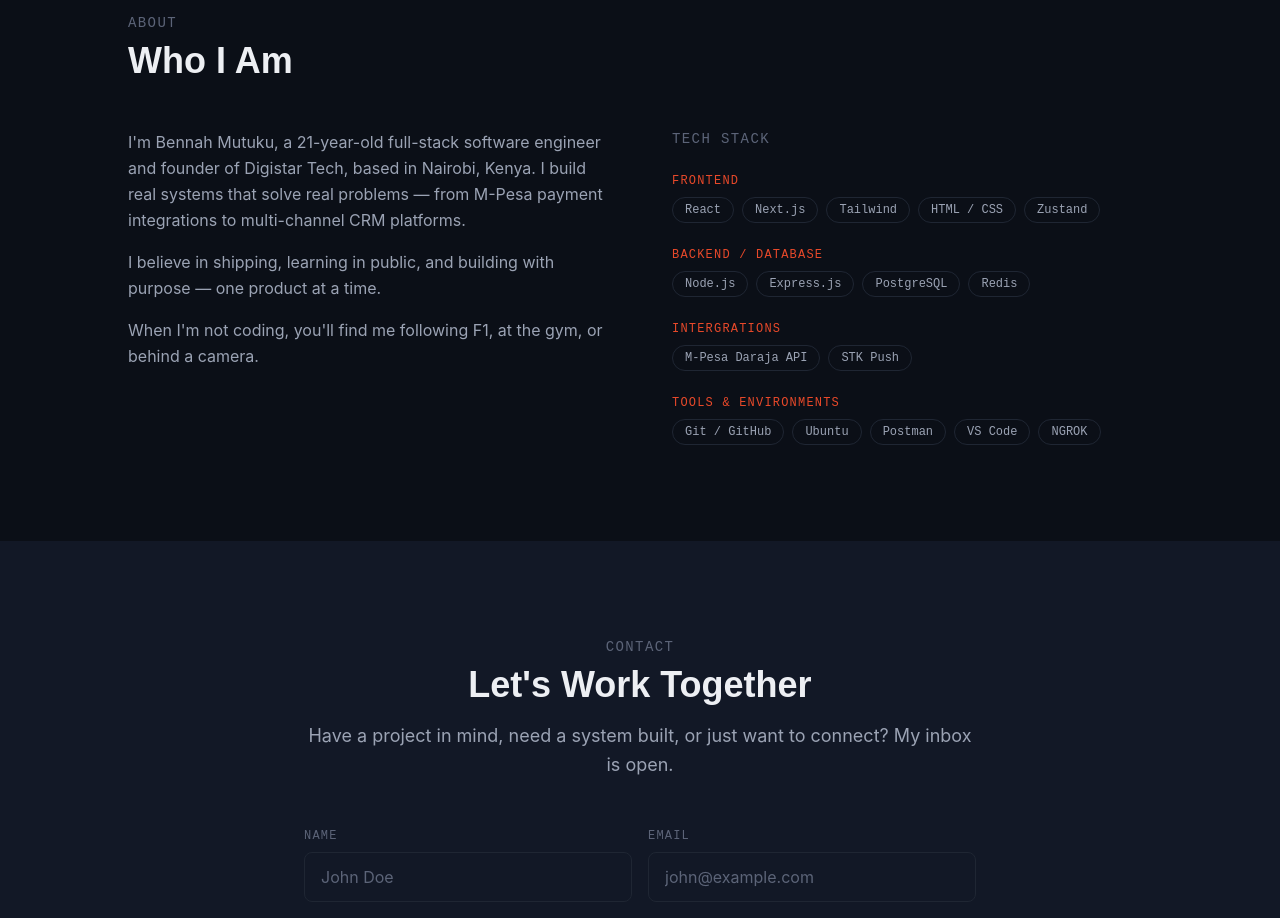
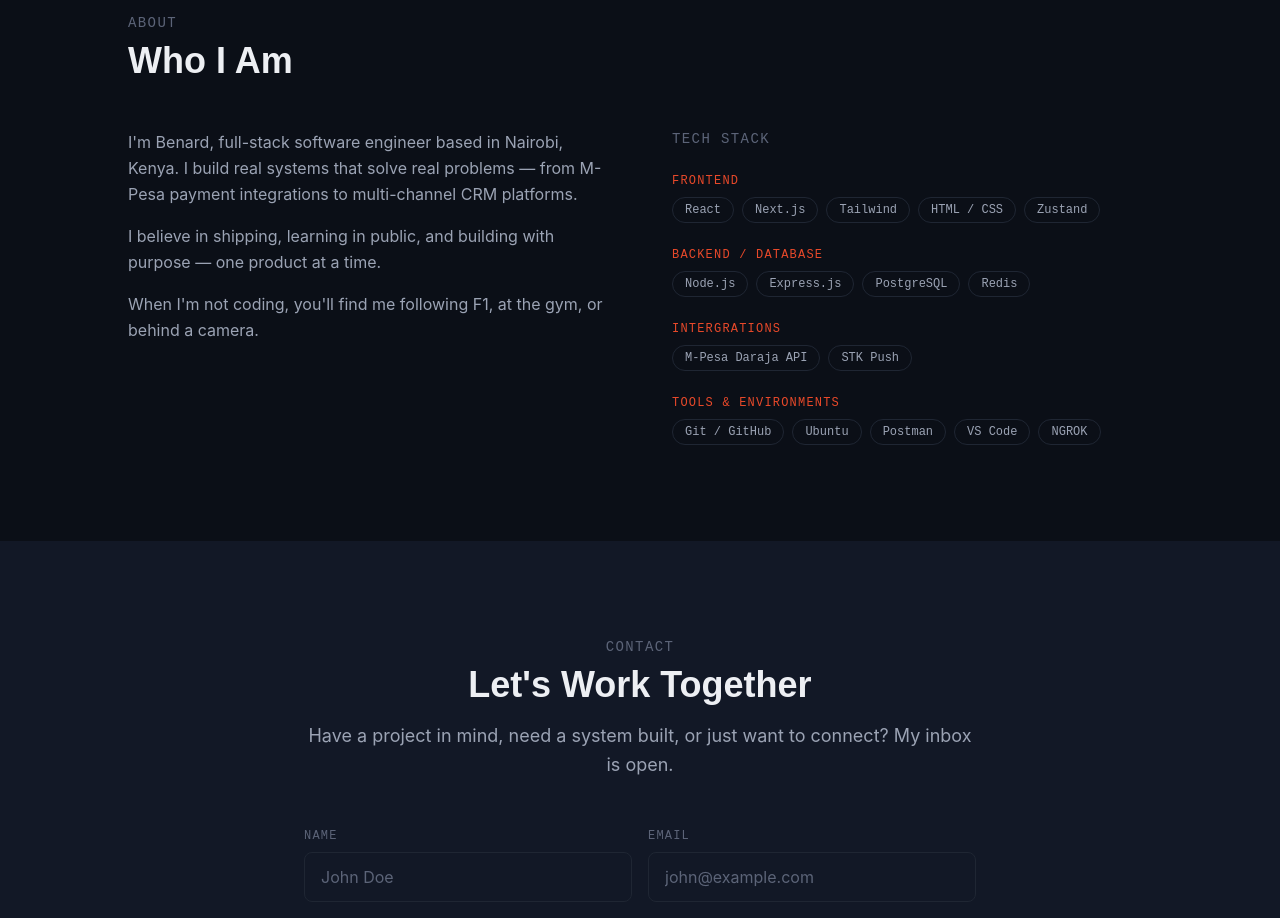
Before and after one commit to bennah995/bennah.dev, a React (Vite) app: page / in a window 1280 px wide. Shown: the part 1580-2498 px from the top of the page. Built offline with nearby package versions, Linux system fonts and the light colour scheme.

Commit message:
error message on about me

```diff
--- a/src/components/About.jsx
+++ b/src/components/About.jsx
@@ -29,7 +29,7 @@ function About() {
 
           <div>
             <p className="text-text-secondary leading-relaxed mb-4">
-              I'm Bennah Mutuku, a 21-year-old full-stack software engineer and founder of Digistar Tech, based in Nairobi, Kenya. I build real systems that solve real problems — from M-Pesa payment integrations to multi-channel CRM platforms.
+              I'm Benard, full-stack software engineer based in Nairobi, Kenya. I build real systems that solve real problems — from M-Pesa payment integrations to multi-channel CRM platforms.
             </p>
 
             <p className="text-text-secondary leading-relaxed mb-4">
```
